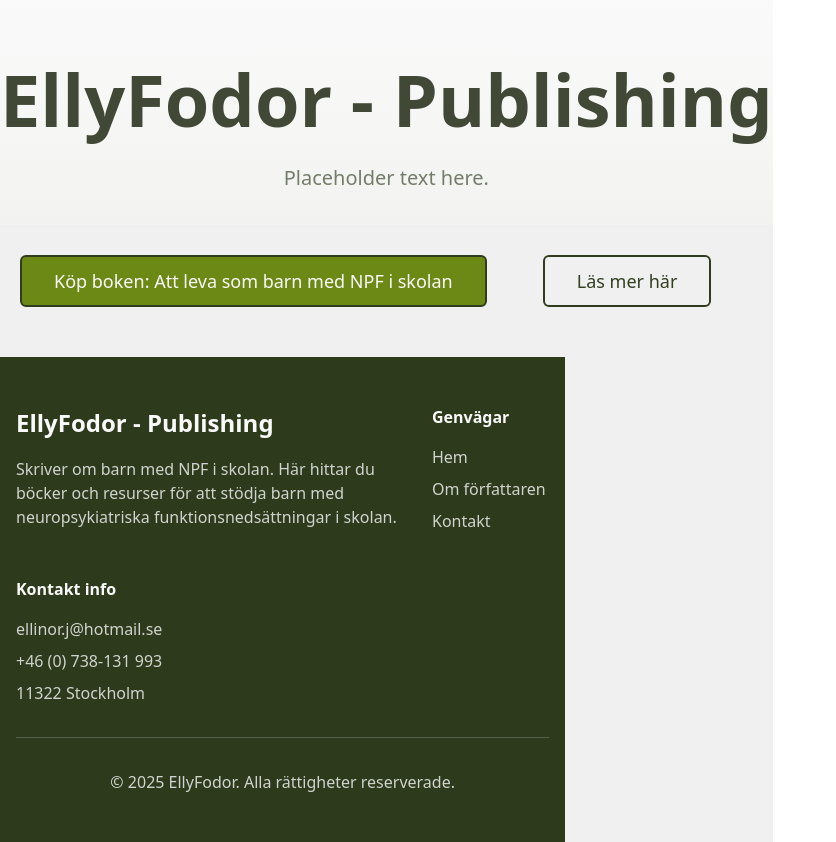
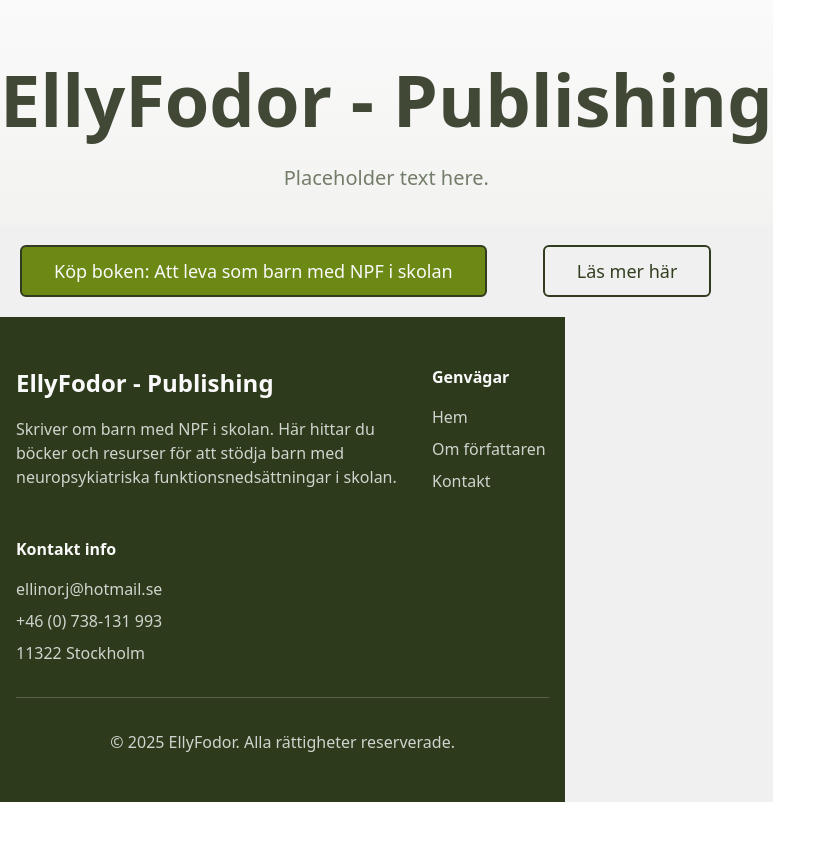
Before and after one commit to EllyFodorDesign/BookApp, a React (Vite) app: page / in a window 1280 px wide. Shown: the whole page, without its empty margins (0-836 px from the left). After the commit the page ends 802 px from the top, so only its background shows below. Built offline with nearby package versions, Linux system fonts and the light colour scheme.

Commit message:
added global styles to ensure the content is always fixated to fit the current viewport px.

```diff
--- a/src/App.tsx
+++ b/src/App.tsx
@@ -1,5 +1,5 @@
 import React from "react";
-import { HeaderSection, MainSection, PageWrapper } from "./styled-components";
+import { GlobalStyle, HeaderSection, MainSection, PageWrapper } from "./styled-components";
 import Footer from "./components/Footer";
 import Hero from "./components/Hero";
 import { ButtonGroup, Button } from "./components/Button";
@@ -18,6 +18,7 @@ const MobileOnly = styled.div`
 const App: React.FC = () => {
   return (
     <>
+     <GlobalStyle />
       <PageWrapper>
         <MobileOnly>
           <Navbar />
--- a/src/styled-components.tsx
+++ b/src/styled-components.tsx
@@ -1,10 +1,23 @@
-import styled from "styled-components";
+import styled, { createGlobalStyle } from "styled-components";
 import MediaQuery from "./styles/mediaQuery";
+
+export const GlobalStyle = createGlobalStyle`
+  *, *::before, *::after {
+    box-sizing: border-box;
+  }
+
+  html, body {
+    margin: 0;
+    padding: 0;
+    overflow-x: hidden;
+  }
+`;
 
 export const PageWrapper = styled.div`
   display: flex;
   flex-direction: column;
-
+  overflow: hidden;
+  flex-wrap: wrap;
   background-color: #f0f0f0;
   padding: 0px;
   margin: 0px;
@@ -12,6 +25,7 @@ export const PageWrapper = styled.div`
   min-height: 100%;
   justify-content: flex-start;
   align-items: flex-start;
+  box-sizing: border-box;
 
   ${MediaQuery.desktop} {
     width: 100%;
@@ -20,16 +34,6 @@ export const PageWrapper = styled.div`
 
 export const MainSection = styled(PageWrapper)`
   //Buttons and all the main content
-  display: flex;
-  flex-direction: column;
-
-  background-color: #f0f0f0;
-  padding: 0px;
-  margin-top: 10px;
-  margin-bottom: 30px;
-  width: 100%;
-  justify-content: flex-start;
-  align-items: flex-start;
 
   ${MediaQuery.desktop} {
     width: 100%;
@@ -42,9 +46,6 @@ export const Title = styled.h1`
   font-size: 2rem;
   margin: 20px;
 `;
-export const HeaderSection = styled.div`
+export const HeaderSection = styled(PageWrapper)`
   //This is Elly Fodor text and placeholder.
-  display: flex;
-  justify-content: space-between;
-  align-items: center;
 `;
```
